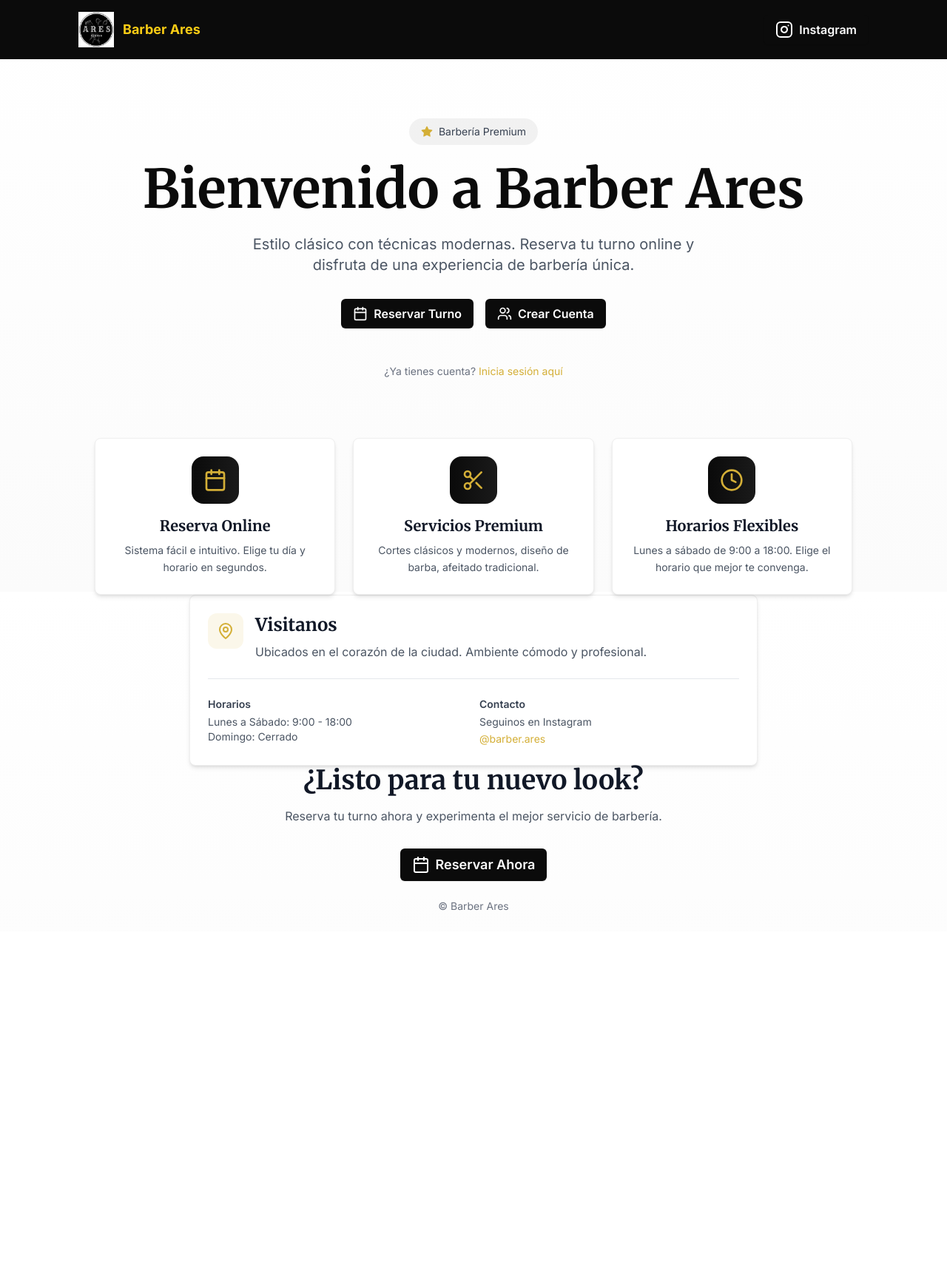
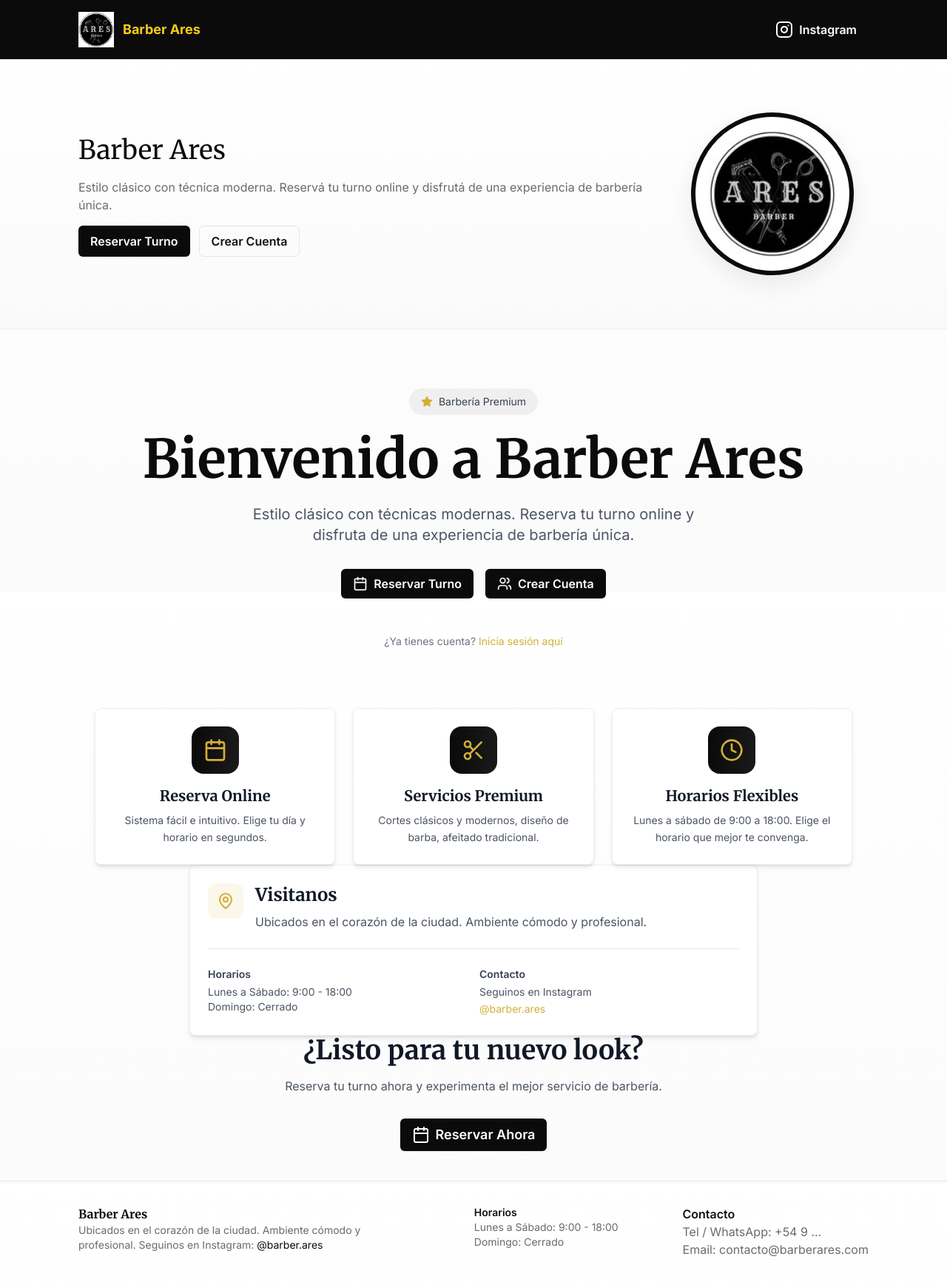
Before and after one commit to lionelc39/barberia-ares, a Next.js app: page / in a window 1280 px wide. Shown: the whole page at 74% size. Before the commit the page ends 1259 px from the top, so only its background shows below. Built offline with nearby package versions, Linux system fonts and the light colour scheme.

Commit message:
Update layout.tsx

```diff
--- a/src/app/layout.tsx
+++ b/src/app/layout.tsx
@@ -1,9 +1,10 @@
+// src/app/layout.tsx
 import './globals.css'
 import Header from '@/components/Header'
 
 export const metadata = {
   title: 'Barber Ares - Reserva Turnos',
-  description: 'Sistema de turnos para Barber Ares',
+  description: 'Barber Ares - Reserva turnos online',
 }
 
 export default function RootLayout({ children }: { children: React.ReactNode }) {
@@ -11,10 +12,48 @@
     <html lang="es">
       <body>
         <Header />
-        <main className="container mx-auto py-8 px-4">
+        <div className="hero">
+          <div className="hero-inner container">
+            <div className="hero-left">
+              <h1 style={{fontSize: '2.2rem'}} className="mb-3">Barber Ares</h1>
+              <p className="text-muted mb-4">Estilo clásico con técnica moderna. Reservá tu turno online y disfrutá de una experiencia de barbería única.</p>
+              <div className="flex gap-3">
+                <a href="/reserva" className="btn-primary">Reservar Turno</a>
+                <a href="/register" className="btn-ghost">Crear Cuenta</a>
+              </div>
+            </div>
+            <div className="hero-right">
+              <div className="logo-large">
+                <img src="/logo.png" alt="Logo Barber Ares" style={{ width: '85%', height:'85%', objectFit:'contain' }} />
+              </div>
+            </div>
+          </div>
+        </div>
+
+        <main className="py-10 container">
           {children}
         </main>
-        <footer className="text-center py-6 text-sm text-gray-500">© Barber Ares</footer>
+
+        <footer className="border-t py-8 mt-10">
+          <div className="container flex flex-col md:flex-row justify-between items-start gap-6">
+            <div>
+              <h4 className="font-semibold">Barber Ares</h4>
+              <p className="text-sm text-muted max-w-md">Ubicados en el corazón de la ciudad. Ambiente cómodo y profesional. Seguinos en Instagram: <a href="https://www.instagram.com/barber.ares" className="text-black font-medium">@barber.ares</a></p>
+            </div>
+
+            <div className="text-sm">
+              <p className="font-semibold">Horarios</p>
+              <p className="text-muted">Lunes a Sábado: 9:00 - 18:00</p>
+              <p className="text-muted">Domingo: Cerrado</p>
+            </div>
+
+            <div>
+              <p className="font-semibold">Contacto</p>
+              <p className="text-muted">Tel / WhatsApp: +54 9 ...</p>
+              <p className="text-muted">Email: contacto@barberares.com</p>
+            </div>
+          </div>
+        </footer>
       </body>
     </html>
   )
```
